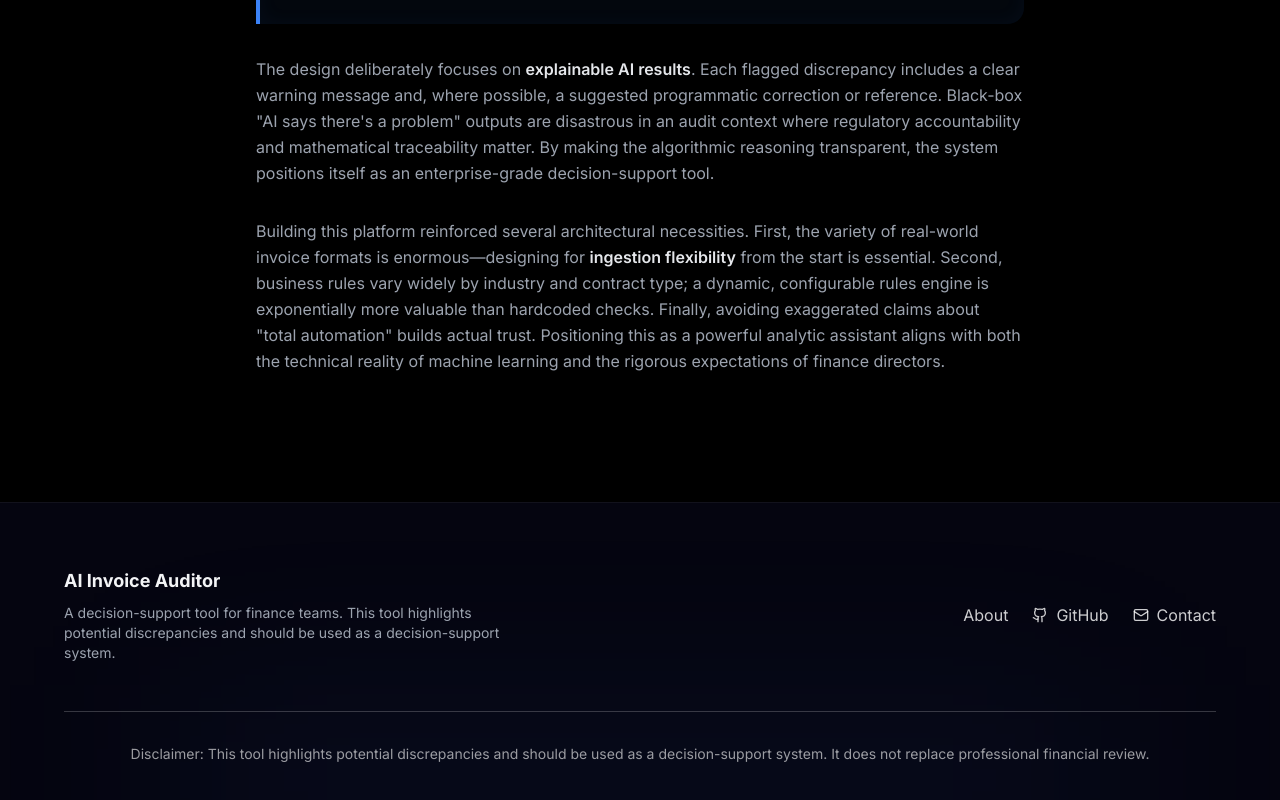
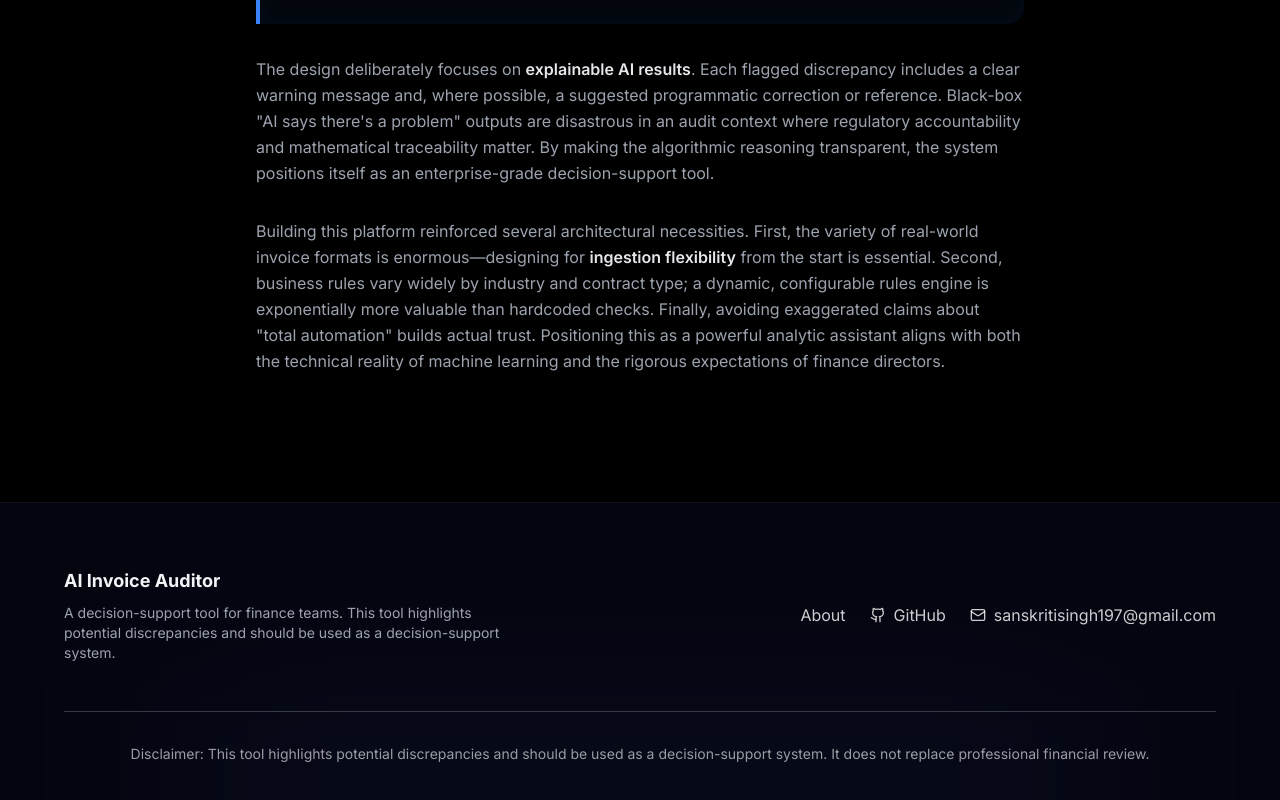
Before and after one commit to sanskriti1019/AI-Invoice-Auditor-, a Next.js app: page / in a window 1280 px wide. Shown: the part 8164-8964 px from the top of the page. Built offline with nearby package versions, Linux system fonts and the light colour scheme.

Commit message:
docs: update contact email to sanskritisingh197@gmail.com

```diff
--- a/src/components/sections/Footer.tsx
+++ b/src/components/sections/Footer.tsx
@@ -35,11 +35,11 @@ export default function Footer() {
               <span>GitHub</span>
             </a>
             <a
-              href="mailto:contact@example.com"
+              href="mailto:sanskritisingh197@gmail.com"
               className="flex items-center gap-2 text-white/80 hover:text-white transition-colors"
             >
               <Mail className="w-4 h-4" />
-              <span>Contact</span>
+              <span>sanskritisingh197@gmail.com</span>
             </a>
           </div>
         </div>
```
